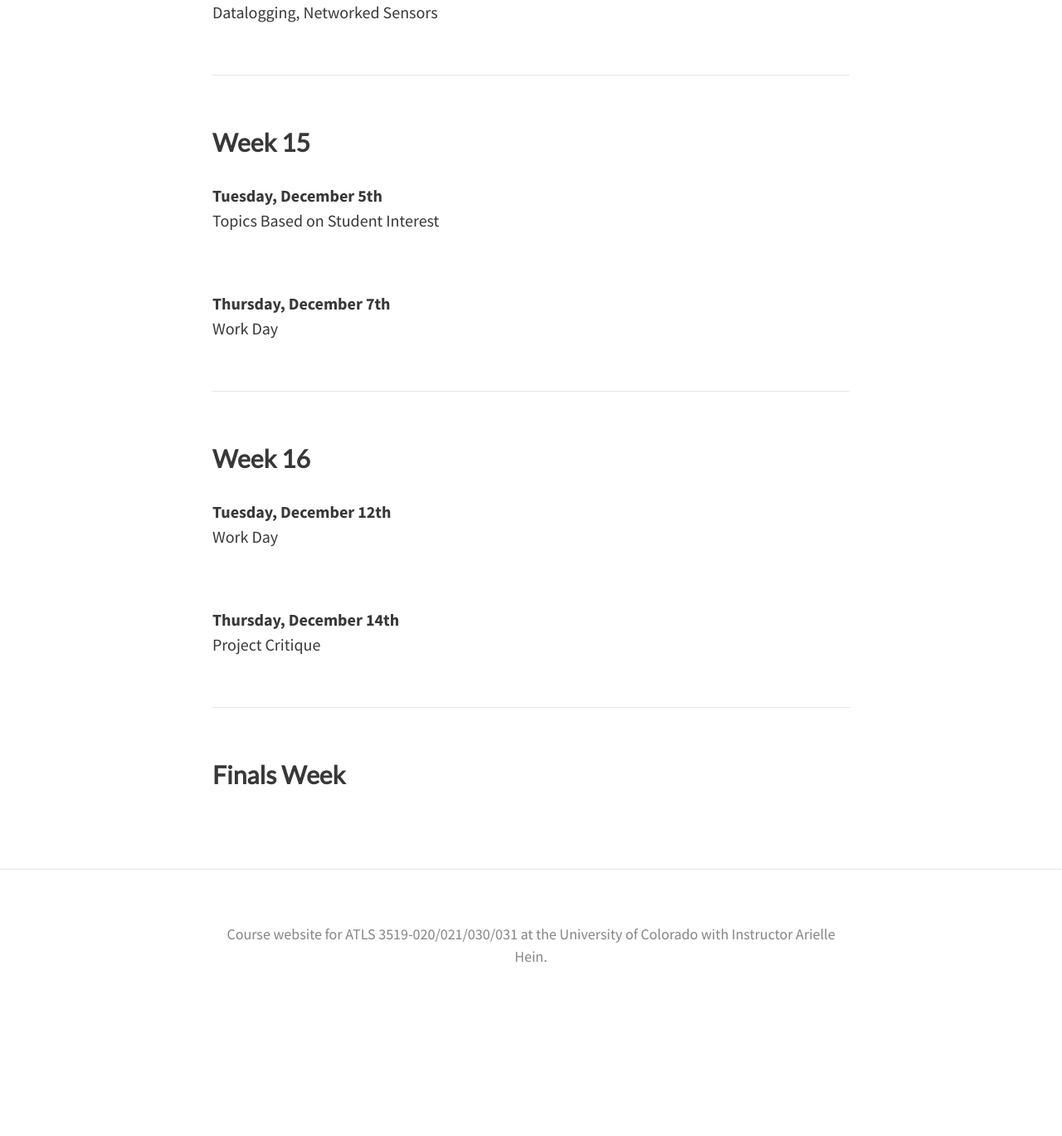
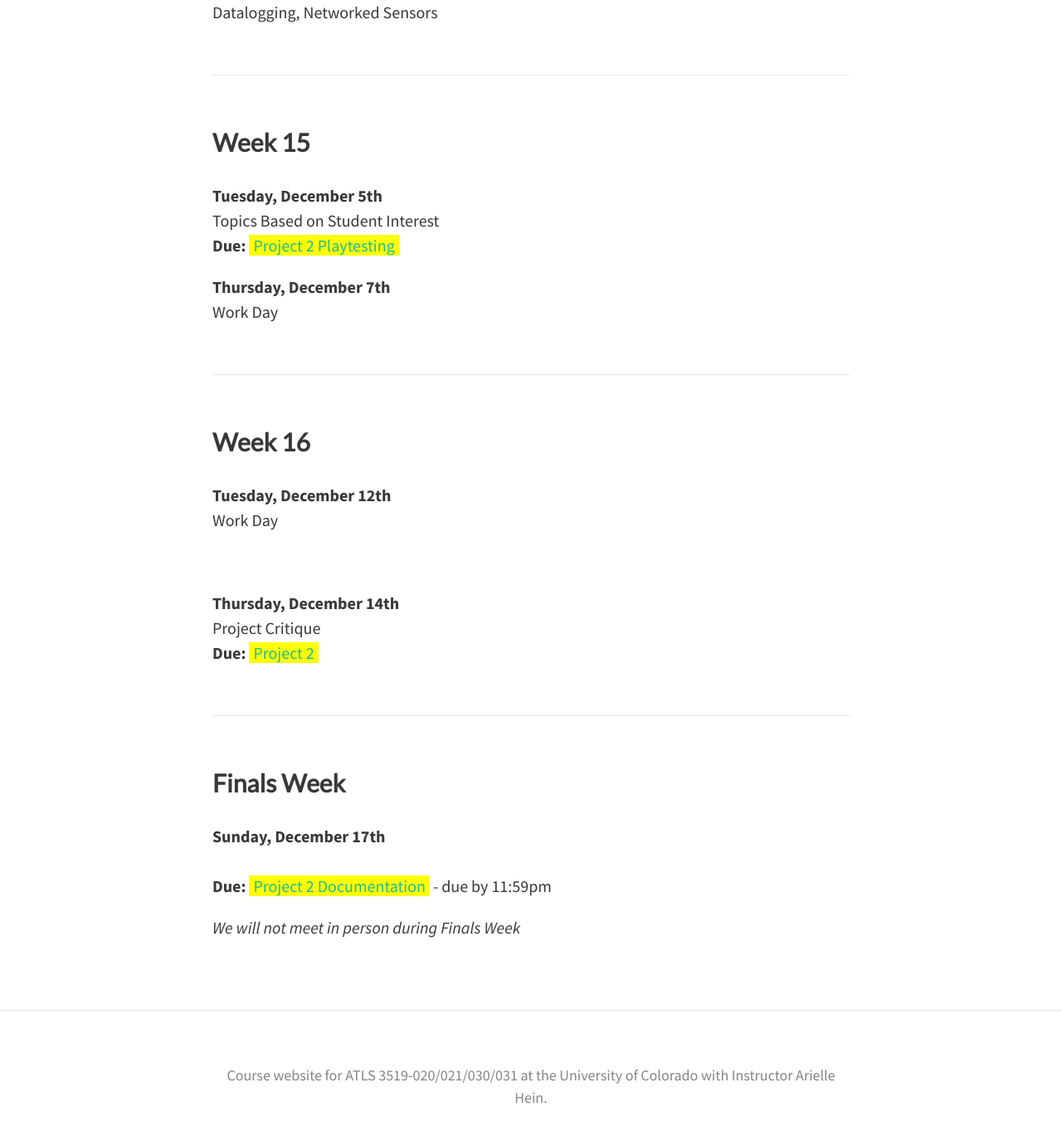
Before and after one commit to coloringchaos/object-f17, a Jekyll site: the page built from schedule.md, in a window 1280 px wide and 1400 px high, scrolled down 7951 px. Shown: the top 1369 px of the window at 83% size. Built offline with Jekyll 4.4.1, drawn with Linux system fonts in a browser that asks for light colours; nearby versions of some CDN libraries; before the commit the page ends 9181 px from its top, so only the background shows below that.

Commit message:
schedule update

```diff
--- a/schedule.md
+++ b/schedule.md
@@ -226,14 +226,13 @@ feature-img: "img/bg1.jpg"
 
 **Thursday, November 30th**<br>Datalogging, Networked Sensors
 
-<!-- <br> **In Class:** <span class="highlight">[Project 2 Playtesting](/object-spring-17/project-2)</span> -->
 
 <hr>
 
 ### Week 15
 
 **Tuesday, December 5th**<br>Topics Based on Student Interest
-
+<br>**Due:** <span class="highlight">[Project 2 Playtesting](/object-f17/project-2)</span>
 <br>
 
 **Thursday, December 7th**<br> Work Day
@@ -247,13 +246,14 @@ feature-img: "img/bg1.jpg"
 <br>
 
 **Thursday, December 14th**<br>Project Critique
+<br>**Due:** <span class="highlight">[Project 2](/object-f17/project-1)</span>
 
-<!-- [provide peer feedback](https://docs.google.com/a/colorado.edu/forms/d/e/1FAIpQLSeMEuQhUmUXMQPz9sp131NZ8hGeM_NMgQw5UHQkJHp6Xh5yLA/viewform)<br> **Due:** <span class="highlight">[Project 2](/object-spring-17/project-2)</span> -->
 
 <hr>
 
 ### Finals Week
 
-<!-- **Sunday, May 7th** <br> **Due:** <span class="highlight">[Project 2 Documentation](/object-spring-17/project-2)</span> - due by the end of the day
+**Sunday, December 17th**<br>
+<br>**Due:** <span class="highlight">[Project 2 Documentation](/object-f17/project-1)</span> - due by 11:59pm
 
-*We will not meet in person during Finals Week* -->
+*We will not meet in person during Finals Week*
```
Also changed, not shown: _posts/2017-10-31-project2.md (+1 -1 lines).
